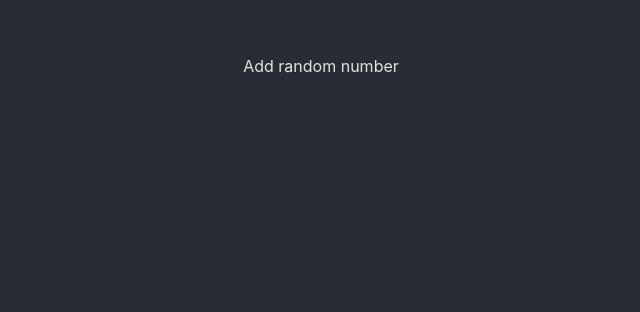
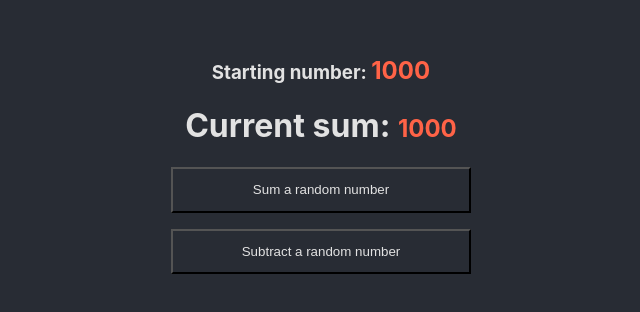
Before and after one commit to asainz/redux-react-basics, a React (Create React App) app: page / in a window 1280 px wide. Shown: the part 104-416 px from the top of the page, without its empty margins (319-959 px from the left). Built offline with nearby package versions, Linux system fonts and the light colour scheme; the HTML template or start-up script is replaced by a standard one.

Commit message:
add some markup

```diff
--- a/src/App.css
+++ b/src/App.css
@@ -6,4 +6,21 @@ body {
     margin-top: 10em;
     text-align: center;
     color: #e2e2e2;
+    width: 600px;
+    margin-left: auto;
+    margin-right: auto;
 }
+
+strong {
+    font-size: 24px;
+    color: tomato;
+}
+
+button {
+    background: transparent;
+    padding: 1em;
+    color: #e2e2e2;
+    width: 50%;
+    margin-bottom: 16px;
+    cursor: pointer;
+}
--- a/src/App.js
+++ b/src/App.js
@@ -2,8 +2,33 @@ import React, { Component } from 'react';
 import './App.css';
 
 class App extends Component {
+    constructor(props) {
+        super(props);
+
+        this.handleSubtractClick = this.handleSubtractClick.bind(this);
+        this.handleSumClick = this.handleSumClick.bind(this);
+    }
+
+    handleSumClick() {}
+    handleSubtractClick() {}
+
     render() {
-        return <div className="App">Add random number</div>;
+        return (
+            <div className="App">
+                <h3>
+                    Starting number: <strong>1000</strong>
+                </h3>
+                <h1>
+                    Current sum: <strong>1000</strong>
+                </h1>
+                <div>
+                    <button onClick={this.handleSumClick}>Sum a random number</button>
+                </div>
+                <div>
+                    <button onClick={this.handleSubtractClick}>Subtract a random number</button>
+                </div>
+            </div>
+        );
     }
 }
 
```
